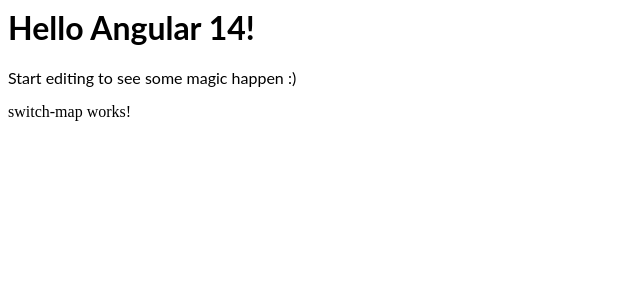
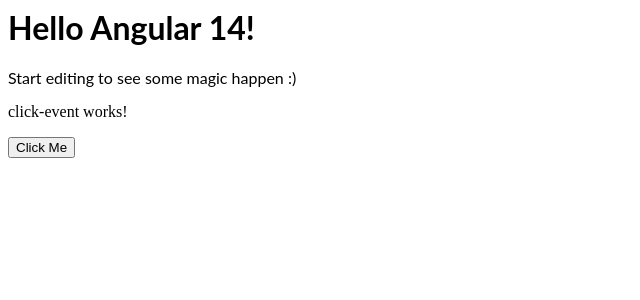
Before and after one commit to abhisaa/RXJS-Basics, an Angular app: page / in a window 1280 px wide. Shown: the top 300 px of the page, without its empty margins (0-640 px from the left). Built offline with nearby package versions, Linux system fonts and the light colour scheme.

Commit message:
click event with fromEvent Operator of RXJS

```diff
--- a/src/app/app.component.html
+++ b/src/app/app.component.html
@@ -11,4 +11,7 @@
 <!-- <app-map></app-map> -->
 <!-- <app-filter></app-filter> -->
 <!-- <app-merge-map></app-merge-map> -->
-<app-switch-map></app-switch-map>
+<!-- <app-switch-map></app-switch-map> -->
+
+<!-- from here click, debounce and api will start -->
+<app-click-event></app-click-event>
--- a/src/app/app.module.ts
+++ b/src/app/app.module.ts
@@ -13,6 +13,7 @@
 import { FilterComponent } from './operators/filter/filter.component';
 import { MergeMapComponent } from './operators/merge-map/merge-map.component';
 import { SwitchMapComponent } from './operators/switch-map/switch-map.component';
+import { ClickEventComponent } from './event-debounce-api/click-event/click-event.component';
 
 @NgModule({
   imports: [BrowserModule, FormsModule],
@@ -28,6 +29,7 @@
     FilterComponent,
     MergeMapComponent,
     SwitchMapComponent,
+    ClickEventComponent,
   ],
   bootstrap: [AppComponent],
 })
--- /dev/null
+++ b/src/app/event-debounce-api/click-event/click-event.component.html
@@ -0,0 +1,2 @@
+<p>click-event works!</p>
+<button>Click Me</button>
--- /dev/null
+++ b/src/app/event-debounce-api/click-event/click-event.component.ts
@@ -0,0 +1,16 @@
+import { Component, OnInit } from '@angular/core';
+import { fromEvent } from 'rxjs';
+
+@Component({
+  selector: 'app-click-event',
+  templateUrl: './click-event.component.html',
+  styleUrls: ['./click-event.component.css'],
+})
+export class ClickEventComponent implements OnInit {
+  constructor() {}
+
+  ngOnInit() {
+    const clicks = fromEvent(document, 'click');
+    clicks.subscribe((x) => console.log(x));
+  }
+}
```
Also changed, not shown: src/app/event-debounce-api/click-event/click-event.component.css (added).
